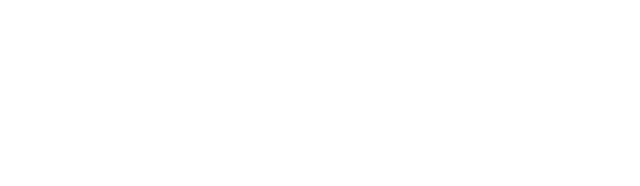
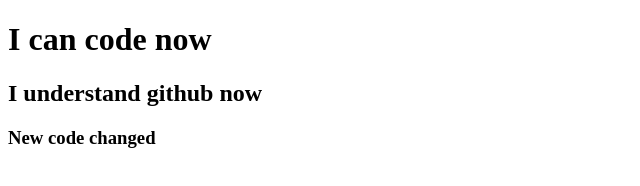
Before and after one commit to nishattasnim23/super-duper-adventure, a plain HTML site: page index.html in a window 1280 px wide. Shown: the whole page, without its empty margins (0-640 px from the left). Drawn offline with Linux system fonts and the light colour scheme.

Commit message:
added header

```diff
--- a/index.html
+++ b/index.html
@@ -7,6 +7,8 @@
     <title>My second github repo</title>
 </head>
 <body>
-
+    <h1>I can code now</h1>
+    <h2>I understand github now</h2>
+    <h3>New code changed</h3>
 </body>
 </html>
```
